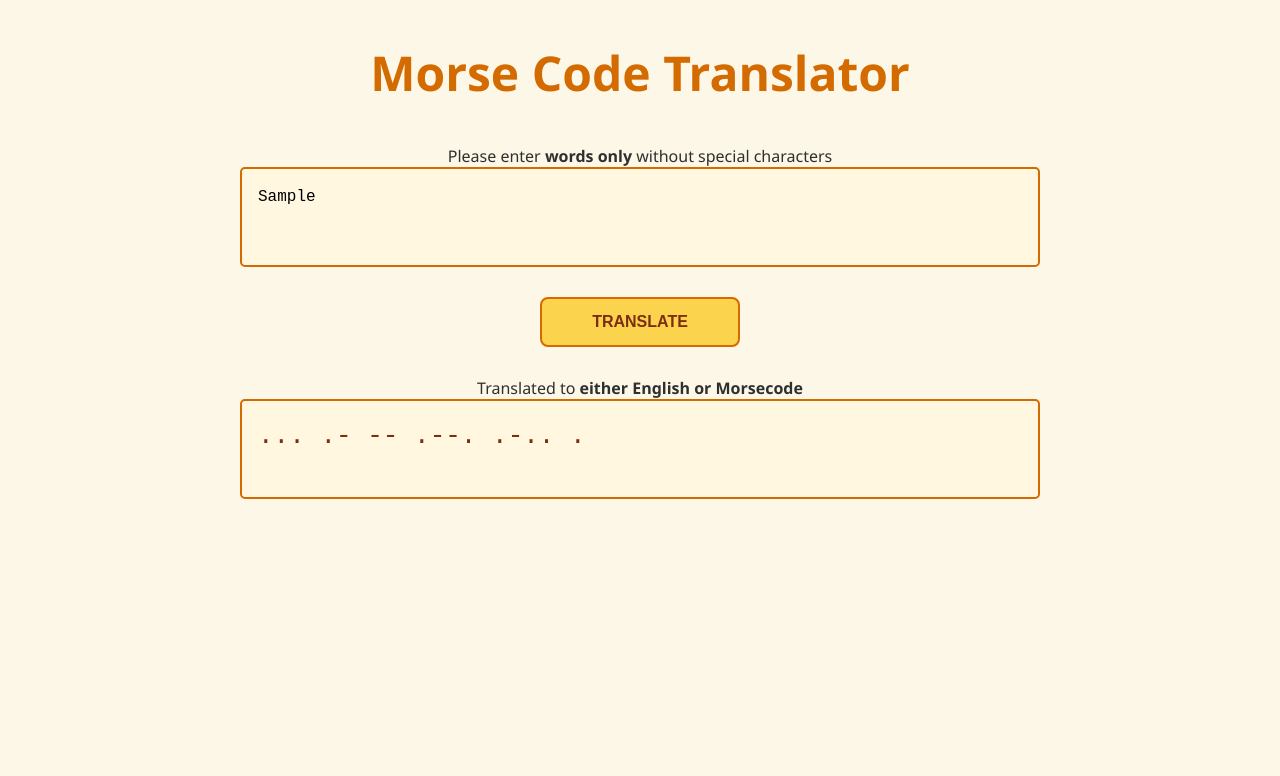
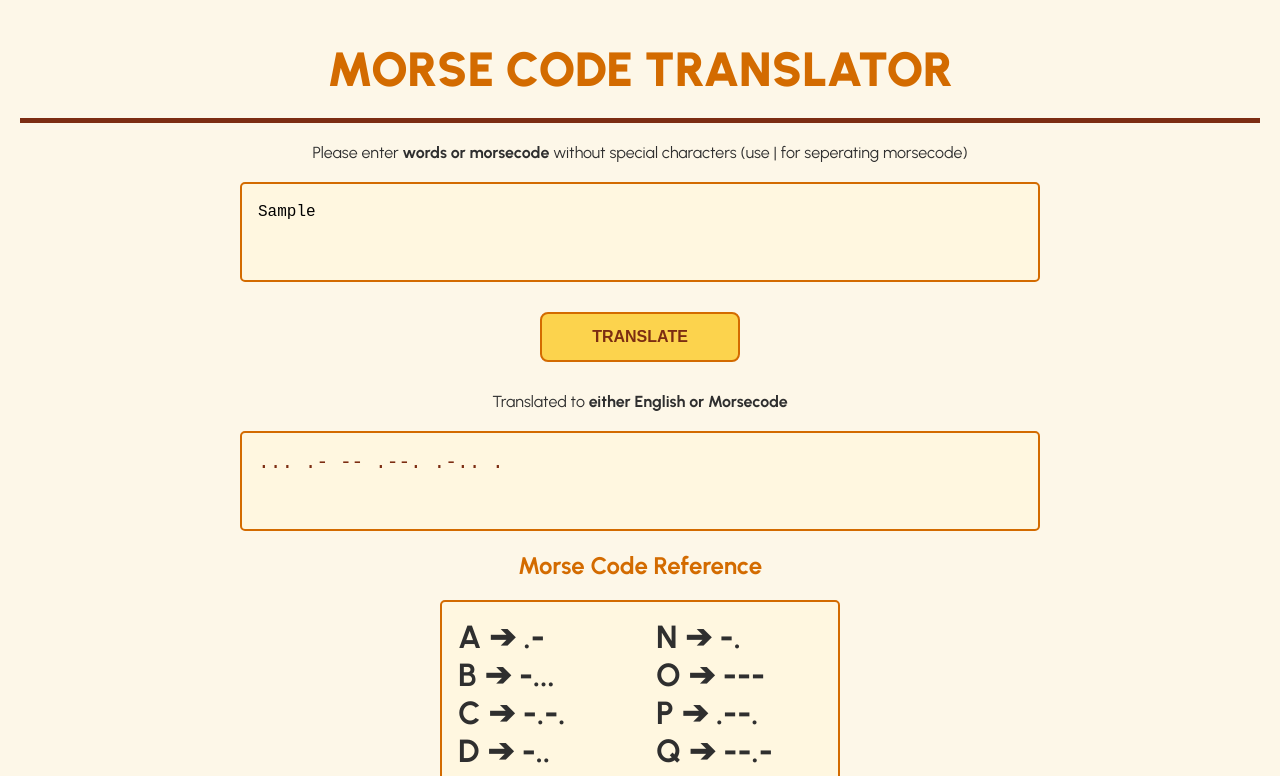
Before and after one commit to rbalendra/morsecode, a website with bundled scripts: page index.html in a window 1280 px wide. Both pictures are taken after typing "Sample" into the empty fields and a click on the button "TRANSLATE". Shown: the top 776 px of the page. Built offline with nearby package versions, Linux system fonts and the light colour scheme.

Commit message:
adds translation to morse and english + extra styles

```diff
--- a/dom.js
+++ b/dom.js
@@ -1,6 +1,14 @@
 
-import {translateToMorse} from "./logic.js"
+import { translateToMorse } from "./logic.js"
+import morseJson from "./morsecode.json" with { type: "json" };
 
 export const btn = document.querySelector('#morse__btn')
 export const textInput = document.querySelector('#morse__input')
 export const textOutput = document.querySelector('#morse__output')
+const morseChart = document.querySelector("#morse__chart")
+
+Object.entries(morseJson).forEach(([key, value]) => { //referred to https://www.javascripttutorial.net/object/iterate-object-in-javascript/
+    const listItem = document.createElement("li")
+    listItem.textContent = `${key} ➔ ${value}`
+    morseChart.appendChild(listItem) //append to the parent UL the child which is LI of listItem
+})
--- a/index.html
+++ b/index.html
@@ -6,23 +6,36 @@
         <meta name="viewport" content="width=device-width, initial-scale=1.0">
         <title>Morse Code Translater</title>
         <link rel="stylesheet" href="style.css">
+        <link rel="preconnect" href="https://fonts.googleapis.com">
+        <link rel="preconnect" href="https://fonts.gstatic.com" crossorigin>
+        <link href="https://fonts.googleapis.com/css2?family=Urbanist:ital,wght@0,100..900;1,100..900&display=swap"
+            rel="stylesheet">
         <script src="script.js" type="module"></script>
     </head>
 
     <body>
-        <h1 id="morse__title">Morse Code Translator</h1>
+        <h1 id="morse__title">MORSE CODE TRANSLATOR</h1>
 
 
         <div class="morse__container">
             <form>
-                <label for="morse__input">Please enter <b>words only</b> without special characters</label>
-                <textarea id="morse__input" placeholder="submarine suspected try different route"></textarea>
+                <label for="morse__input">Please enter <b>words or morsecode</b> without special characters (use | for
+                    seperating morsecode)</label>
+                <textarea id="morse__input"
+                    placeholder="nuclear launch detected or -. ..- -.-. .-.. . .- .-. | .-.. .- ..- -. -.-. .... | -.. . - . -.-. - . -.."></textarea>
 
                 <button class="btn" id="morse__btn">TRANSLATE</button>
 
                 <label for="morse__output">Translated to <b>either English or Morsecode</b></label>
                 <textarea id="morse__output" placeholder="Translation appears here..." readonly></textarea>
             </form>
+
+
+            <h2>Morse Code Reference</h2>
+            <div class="morse__ref">
+                <ul id="morse__chart"></ul>
+            </div>
+
         </div>
     </body>
 
--- a/logic.js
+++ b/logic.js
@@ -1,5 +1,7 @@
 import morseJson from "./morsecode.json" with { type: "json" };
 
+
+//TRANSLATE FROM ENGLISH TO MORSE
 export const translateToMorse = (textInput) => {
     if (typeof textInput !== "string") {
       throw new Error("This input is not a string")
@@ -37,3 +39,36 @@ export const translateToMorse = (textInput) => {
     })
     return morseWords.join(" | ") //finally it will join the words into sentences with seperation
 }
+
+
+//TRANSLATE FROM MORSE TO ENGLISH
+const reverseMorseMap = {}
+    Object.entries(morseJson).forEach(([morseAlpha, morseValue]) => { //object entries will take an object and returns an array (https://www.javascripttutorial.net/object/iterate-object-in-javascript/)
+        // console.log(`${morseAlpha} : ${morseValue}`) //A : .- B : -...
+        reverseMorseMap[morseValue] = morseAlpha; //this will populate the reversemorsemap with the morsevalues
+        console.log(reverseMorseMap) //..-.: "F"
+    })
+
+
+export const translateToEnglish = (morseInput) => {
+    if (typeof morseInput !== "string") {
+    throw new Error("Morse input must be string")
+    }
+
+    if (!/^[.\-\s|]*$/.test(morseInput)) {
+        throw new Error("Morse input has invalid characters")
+    }
+
+    const morseWords = morseInput.trim().split(" | ")
+    const englishWords = morseWords.map((morseWord) => {
+        const morseChars = morseWord.split(" ")
+        console.log(morseChars) //['....', '.', '.-..', '.-..', '---']
+        const letters = morseChars.map((code) => { //["H", "E", "L", "L", "O"]
+            // console.log(reverseMorseMap[code])
+            return reverseMorseMap[code]
+        })
+        return letters.join("") //HELLO
+    })
+    return englishWords.join(" ") //HELLO HOW ARE YOU
+
+}
--- a/script.js
+++ b/script.js
@@ -1,16 +1,39 @@
-import { translateToMorse } from "./logic.js"
+import { translateToMorse, translateToEnglish } from "./logic.js"
 import { btn, textInput, textOutput } from "./dom.js"
+
 
 
 btn.addEventListener("click", (e) => {
     e.preventDefault();
-    try {
         textOutput.style.color = "#7c2d12";
         const inputValue = textInput.value;
-        const translation = translateToMorse(inputValue)
-        textOutput.value = translation
-    } catch (e) {
-        textOutput.value = e.message;
-        textOutput.style.color = "red"
-    }
-});
+
+
+        try {
+            let translation = ""
+
+            if(/^[.\-\s|]*$/.test(inputValue.trim())) { //this checks for input if it has morse characters
+            translation = translateToEnglish(inputValue)
+            } else {
+                translation = translateToMorse(inputValue)
+            }
+            textOutput.value = translation //whichever func gets chosen the output work accordingly
+
+
+        } catch (error) {
+            textOutput.value = error.message;
+            textOutput.style.color = "red"
+        }
+
+    });
+
+
+
+
+
+
+
+
+
+
+// console.log(translateToEnglish(".... . .-.. .-.. --- | .... --- ... | .- .-. . | -.-- --- ..-"))
--- a/style.css
+++ b/style.css
@@ -6,7 +6,7 @@
 
 body {
     background-color: #fdf7e8;
-    font-family:'Segoe UI', Tahoma, Geneva, Verdana, sans-serif;
+    font-family: "Urbanist", sans-serif;
     color: #2f2f2f;
 }
 
@@ -15,8 +15,12 @@ body {
     padding:20px;
     font-size: 3rem;
     text-align: center;
+    font-weight: 900;
     color: #d36b00;
+    border-bottom: 5px solid #7c2d12;
+
 }
+
 
 form
 {
@@ -26,6 +30,10 @@ form
     width: 80%;
     max-width: 800px;
     margin:0 auto;
+}
+
+label{
+    margin-bottom:20px;
 }
 
 #morse__input,
@@ -40,11 +48,12 @@ form
     resize: none;
     outline: none;
     border-radius: 5px;
+
 }
 
 
 #morse__output{
-    font-size: 2em;
+    font-size: 1.5em;
     color: #7c2d12;
 }
 
@@ -70,3 +79,27 @@ form
 .btn:hover {
     box-shadow: 2px 2px 0 0 rgb(124 45 18);;
 }
+
+h2{
+    text-align: center;
+    padding: 20px;
+    color: #d36b00;
+
+}
+.morse__ref {
+    column-count: 2;
+    column-gap: 2rem;
+    max-width: 400px;
+    margin: 0 auto;
+    border: 2px solid #d36b00;
+    border-radius: 5px;
+    padding: 1rem;
+    background-color: #fff7e0;
+
+}
+
+.morse__ref li {
+    list-style: none;
+    font-size: 2rem;
+    font-weight: bold;
+}
```
Also changed, not shown: logic.test.js (+19 -1 lines).
